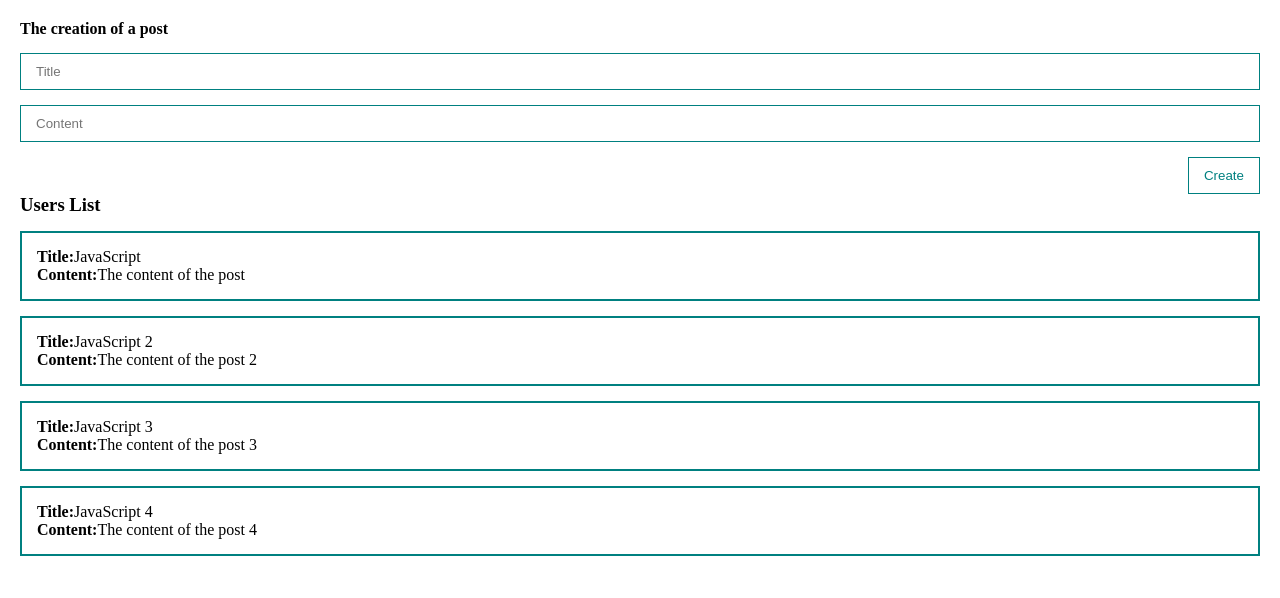
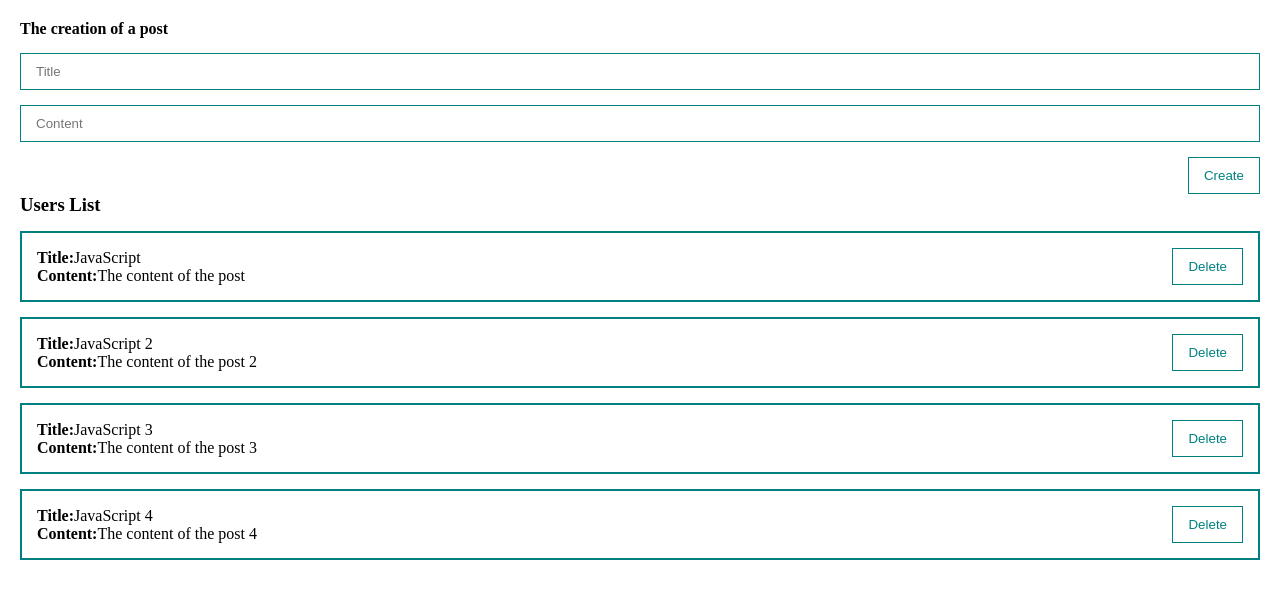
Before and after one commit to dolerami/vue3-rapid-course, a Vue app: page / in a window 1280 px wide. Shown: the top 598 px of the page. Built offline with nearby package versions, Linux system fonts and the light colour scheme.

Commit message:
UI components: creating a component MyButton

```diff
--- a/src/components/PostForm.vue
+++ b/src/components/PostForm.vue
@@ -16,17 +16,25 @@
 <!--    So v-model is the short way to write v-bind and v-on, it's doing both functions at the same time-->
 <!--    It's not a thing to write everywhere, but is very useful-->
 <!--    in Vue 3 you can use it many times in a component, while in Vue 2 you can do it only once-->
-    <button
-        class="btn"
+    <my-button
+        style="align-self: flex-end; margin-top: 15px;"
         @click="createPost"
     >
       Create
-    </button>
+    </my-button>
+<!--    As you see, we've changes the button tag into the MyButton component-->
+<!--    As soon as it's a component tag not an ordinary one, it doesn't understand the text written in the tag-->
+<!--    That's why we use the "slot" tag in the component, so the writing "Create" could be visible on the page-->
+<!--    About the style, it's always better to have a class and to do the styling in the style section-->
+<!--    But here we can afford ourselves to do so-->
   </form>
 </template>
 
 <script>
+import MyButton from "@/components/UI/MyButton";
+
 export default {
+  components: {MyButton},
   data(){
     return{
       post:{
@@ -65,15 +73,6 @@ form{
   flex-direction: column;
 }
 
-.btn{
-  margin-top: 15px;
-  align-self: flex-end;
-  padding: 10px 15px;
-  background: none;
-  color: teal;
-  border: 1px solid teal;
-}
-
 .input{
   width: 100%;
   border: 1px solid teal;
--- a/src/components/PostItem.vue
+++ b/src/components/PostItem.vue
@@ -2,13 +2,23 @@
 <!--We've created a new component for the each post, in case we don't need a whole list of posts but just one simple post-->
 <!--This means that in the PostList we will call this component-->
   <div class="post">
-    <div><strong>Title:</strong>{{post.title}}</div>
-    <div><strong>Content:</strong>{{post.body}}</div>
+    <div>
+      <div><strong>Title:</strong>{{post.title}}</div>
+      <div><strong>Content:</strong>{{post.body}}</div>
+    </div>
+    <div class="post__btns">
+      <my-button>Delete</my-button>
+    </div>
+<!--    We've created a new button for deleting the each post, but didn't set it up-->
+<!--    But as soon as we've created a new component for buttons, let's use that instead-->
   </div>
 </template>
 
 <script>
+import MyButton from "@/components/UI/MyButton";
+
 export default {
+  components: {MyButton},
   props: {
     // We need new props section to send the data from the mother to here
     post: {
@@ -20,5 +30,12 @@ export default {
 </script>
 
 <style scoped>
-
+.post{
+  padding:15px;
+  border:2px solid teal;
+  margin-top: 15px;
+  display: flex;
+  align-items:center;
+  justify-content: space-between;
+}
 </style>
--- a/src/components/PostList.vue
+++ b/src/components/PostList.vue
@@ -12,6 +12,7 @@
 
 <script>
 import PostItem from "@/components/PostItem";
+
 export default {
   components: {PostItem},
   props:{
@@ -29,9 +30,5 @@ export default {
 </script>
 
 <style scoped>
-.post{
-  padding:15px;
-  border:2px solid teal;
-  margin-top: 15px;
-}
+
 </style>
--- /dev/null
+++ b/src/components/UI/MyButton.vue
@@ -0,0 +1,26 @@
+<template>
+<!--Here we decided to create reusable components for UI interface, in this case for buttons-->
+<!--In the other components we will change the tags from buttons to this component name-->
+<!--Also we've cut and pasted here the CSS for the button we've written before-->
+  <button class="btn">
+    <slot>
+<!--      Slots are being used to show the writings of the component tags inside the other components-->
+<!--      If we don't give a name to the slot, every writing inside it will be without a name, in the default slot-->
+    </slot>
+  </button>
+</template>
+
+<script>
+export default {
+
+}
+</script>
+
+<style scoped>
+.btn{
+  padding: 10px 15px;
+  background: none;
+  color: teal;
+  border: 1px solid teal;
+}
+</style>
```
